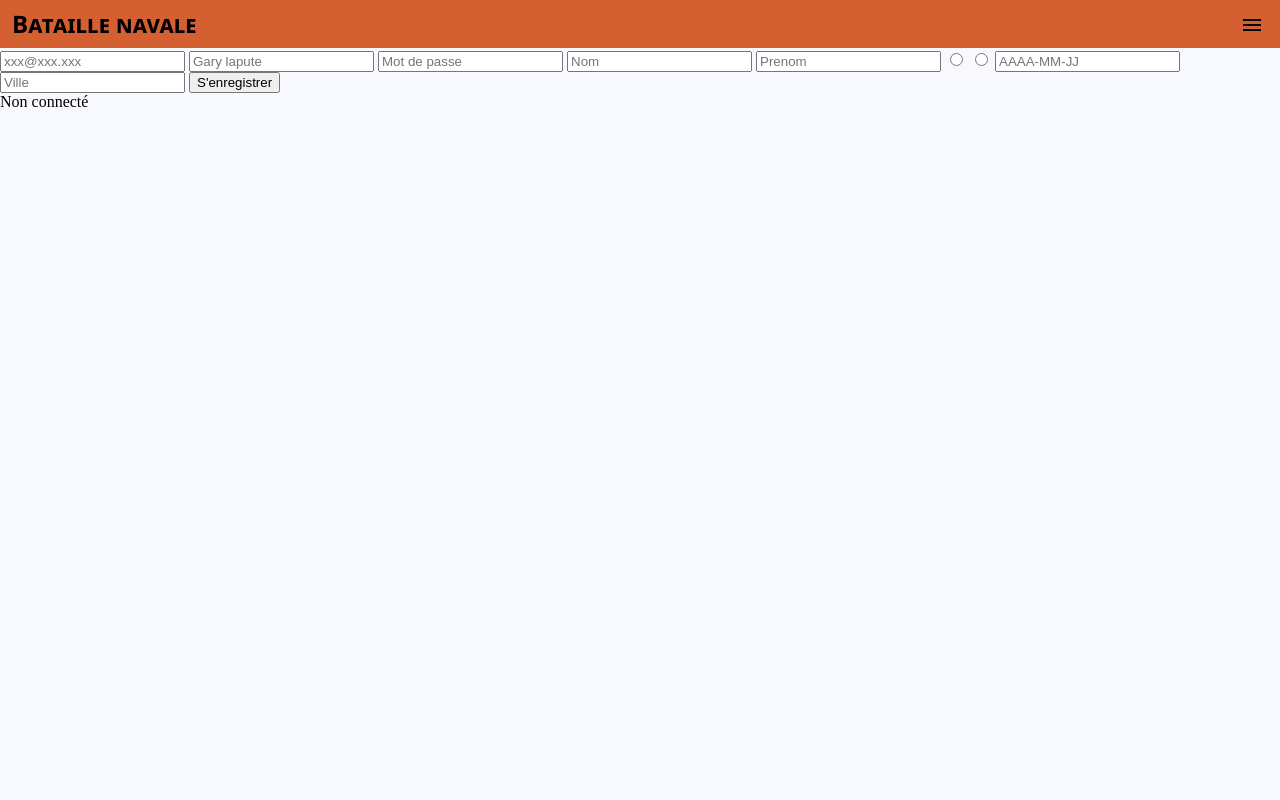
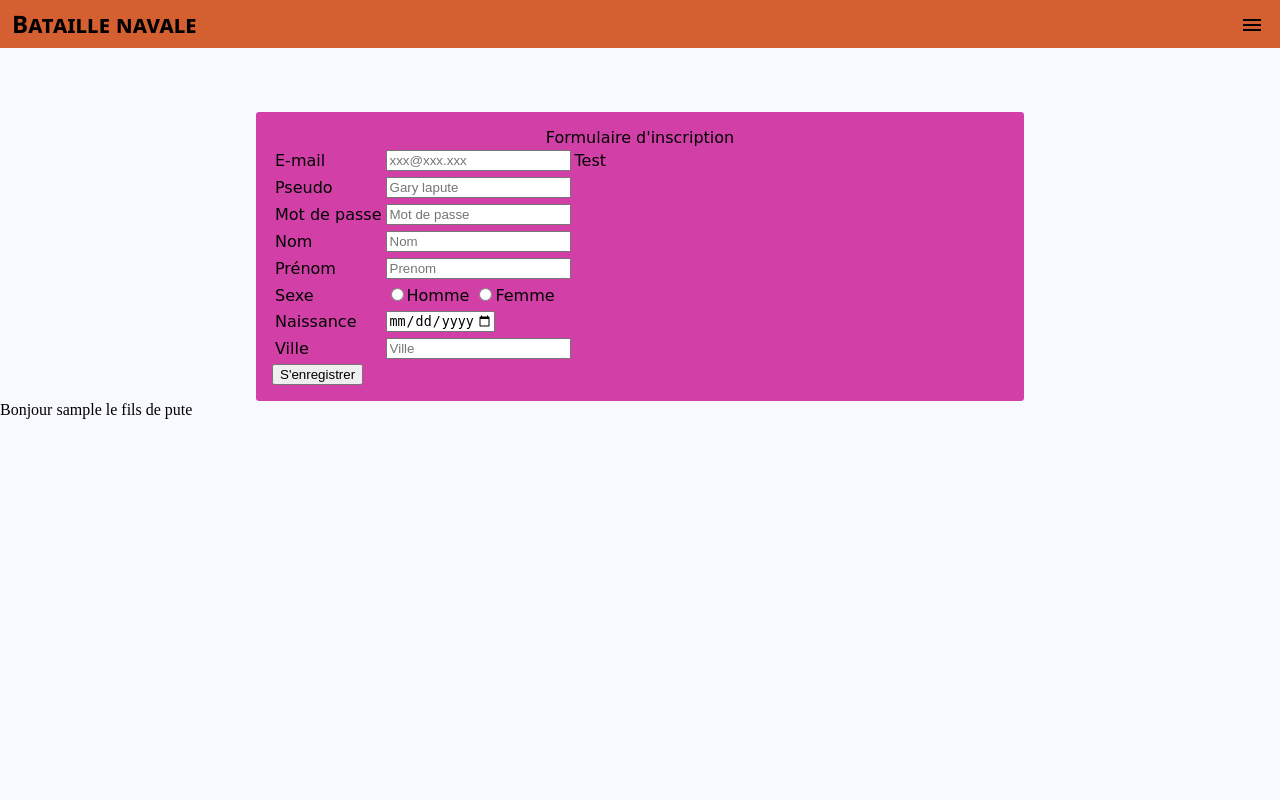
Before and after one commit to lcsdavid/bataille_navale, a PHP site: page /s-inscrire in a window 1280 px wide. Run offline with PHP 8.4, Linux system fonts and the light colour scheme; the visitor is signed in with stand-in values (Sample User, id 1).

Commit message:
Ajouts assez amusant :)

```diff
--- a/jeu/assets/css/mobile.css
+++ b/jeu/assets/css/mobile.css
@@ -5,7 +5,7 @@ body{
 }
 
 header > h1 {
-	margin: 0.6em 0 0 0.5em;
+	margin: 0.5em 0 0 0.5em;
 	font-size: 1.2em;
 }
 
@@ -14,12 +14,6 @@ header > h1 {
 	width: 66%;
 	height: 100%;
 }
-#menu:target {
-	-webkit-transform: -webkit-translateX(-100%);
-	-moz-transform: translateX(-100%);
-	-o-transform: translateX(-100%);
-	transform: translateX(-100%);
-}
 #menu ul  {
 	padding: 0 1em 0 1em;
 }
--- a/jeu/assets/css/style.css
+++ b/jeu/assets/css/style.css
@@ -1,17 +1,21 @@
 @charset "utf-8";
+
+/* Base */
 body {
+	position: absolute;
+	display: block;
 	background: ghostwhite;
 	margin: 0;
+	padding: 0;
 	width: 100%;
 	height: 100%;
-	top: 0px;
 }
 header {
+	display: block;
 	position: fixed;
 	background: #d45f31;
-	display: block;
-	top: 0px;
-	left: 0px;
+	top: 0;
+	left: 0;
 	z-index: 100;
 	font-family: Segoe, "Segoe UI", "DejaVu Sans", "Trebuchet MS", Verdana, sans-serif;
 	height: 3em;
@@ -31,10 +35,20 @@ header > a {
 	padding: 0;
 }
 
+main {
+	position: absolute;
+	display: block;
+	width: 100%;
+	height: auto;
+	margin: 3em 0 0 0;
+	padding: 0;
+}
+
 #menu {
+	position: fixed;
+	display: block;
 	background: #002f46;
-	position: fixed;
-	top: 0px;
+	top: 0;
 	right: -14em;
 	width: 14em;
 	height: 100%;
@@ -45,8 +59,7 @@ header > a {
 	transition: transform 0.5s ease;
 }
 #menu:target {
-	display: block;
-	-webkit-transform: -webkit-translateX(-100%);
+	-webkit-transform: translateX(-100%);
 	-moz-transform: translateX(-100%);
 	-o-transform: translateX(-100%);
 	transform: translateX(-100%);
@@ -70,36 +83,61 @@ header > a {
 	color: #d45f31;
 	display: block;
 	outline: 0;
-	font-family: Gill Sans, Gill Sans MT, Myriad Pro, DejaVu Sans Condensed, Helvetica, Arial," sans-serif";
+	font-family: Gill Sans, Gill Sans MT, Myriad Pro, DejaVu Sans Condensed, Helvetica, Arial, sans-serif;
 	text-decoration: none;
 	text-transform: uppercase;
 }
 
 
 @media screen and (max-width:1280px) {
+
 }
-/*
-Below is the syntax for adding values to the box shadow property
-box-shadow: none|h-shadow v-shadow blur spread color |inset|initial|inherit;
-*/
 
-.boxShadow {
-	/*Chrome, Safari*/
-	-webkit-box-shadow: 6px 6px 12px 8px #ebebeb;
-	/*Firefox*/
-	-moz-box-shadow: 4px 4px 6px 7px #ebebeb;
-	/*Standard Syntax*/
-	box-shadow: 6px 6px 14px 6px #ebebeb;
+/* Register */
+@-webkit-keyframes color_change {
+	0%{background: limegreen;}
+	33%{background: cyan;}
+	66%{background: deeppink;}
+	100%{background: crimson;}
 }
-.textShadow {
-	font: bold 60px arial, sans-serif;
-	background-color: #565656;
-	color: transparent;
-	text-shadow: 2px 2px 3px rgba(255, 255, 255, 0.5);
-	/*Chrome, Safari*/
-	-webkit-background-clip: text;
-	/*Firefox*/
-	-moz-background-clip: text;
-	/*Standard Syntax*/
-	background-clip: text;
+@-moz-keyframes color_change {
+	0%{background: limegreen;}
+	33%{background: cyan;}
+	66%{background: deeppink;}
+	100%{background: crimson;}
 }
+@-o-keyframes color_change {
+	0%{background: limegreen;}
+	33%{background: cyan;}
+	66%{background: deeppink;}
+	100%{background: crimson;}
+}
+@keyframes color_change {
+	0%{background: limegreen;}
+	33%{background: cyan;}
+	66%{background: deeppink;}
+	100%{background: crimson;}
+}
+.register {
+	position: relative;
+	display: block;
+	background: silver;
+	margin: 4em 20% 0 20%;
+	padding: 1em;
+	/*border: solid 2px crimson;*/
+	border-radius: 0.2em;
+	font-family: Comic Sans MS, sans-serif;
+	-webkit-animation: color_change linear 1s infinite alternate;
+	-moz-animation: color_change linear 1s infinite alternate;
+	-o-animation: color_change linear 1s infinite alternate;
+	animation: color_change linear 1s infinite alternate;
+}
+
+.register > span {
+	display: block;
+	margin: 0;
+	padding: 0;
+	width: 100%;
+	text-align: center;
+}
+.register >
--- a/jeu/assets/php/fonction.php
+++ b/jeu/assets/php/fonction.php
@@ -20,6 +20,9 @@ function register($email, $pseudo, $name, $firstname, $gender, $birth, $town, $p
         mysqli_query($connexion, "INSERT INTO Joueur (email, pseudonyme, nom, prenom, sexe, naissance, ville, mdp) VALUES ('".$email."','".$pseudo."','".$name."','".$firstname."','".$gender."','".$birth."','".$town."','".md5($pwd)."')");
         $_SESSION['username'] = $pseudo;
         $_SESSION['timestamp'] = time();
+        return true;
+    } else {
+        return false;
     }
 }
 
--- a/jeu/s-inscrire/register.php
+++ b/jeu/s-inscrire/register.php
@@ -1,4 +1,15 @@
 <!DOCTYPE html>
+<?php
+session_start();
+require_once('../assets/php/init.php');
+require_once('../assets/php/fonction.php');
+$register_accomplished = false;
+if (isset($_POST["register"])) {
+    if (register($_POST['mail'], $_POST['pseudo'], $_POST['nom'], $_POST['prenom'], $_POST['sexe'], $_POST['naissance'], $_POST['ville'], $_POST['pwd'])) {
+        header('Location: ../');
+        $register_accomplished = true;
+    }
+} ?>
 <html lang="fr">
 <head>
     <meta charset="utf-8">
@@ -11,52 +22,95 @@
     <!-- -->
     <meta name="viewport" content="width=device-width, initial-scale=1">
 </head>
-<?php
-require_once('../assets/php/init.php');
-require_once('../assets/php/fonction.php') ?>
 <body>
 <header>
     <h1>Bataille navale</h1>
     <a href="#menu"><img src="../assets/images/menu-toogle.png" alt=""/></a>
 </header>
-
-<form method="POST" action="./register.php" style="margin-top: 50px">
-    <input name="mail" type="text" placeholder="xxx@xxx.xxx">
-    <input name="pseudo" type="text" placeholder="Gary lapute">
-    <input name="pwd" type="password" placeholder="Mot de passe">
-    <input name="nom" type="text" placeholder="Nom">
-    <input name="prenom" type="text" placeholder="Prenom">
-    <input name="sexe" type="radio" value="H" title="Homme">
-    <input name="sexe" type="radio" value="F" title="Femme">
-    <input name="naissance" type="text" placeholder="AAAA-MM-JJ">
-    <input name="ville" type="text" placeholder="Ville">
+<!-- Main -->
+<main>
+    <!-- Formulaire -->
+    <form class="register" method="POST" action="#">
+        <span>Formulaire d'inscription</span>
+        <table>
+            <tr>
+                <td>E-mail</td>
+                <td><input name="mail" type="email" placeholder="xxx@xxx.xxx"></td>
+                <td><?php echo "Test";
+                    if (isset($_POST["register"]))
+                        if (!isset($_POST["mail"]))
+                            echo "L'email est requise !";
+                        else if (!$register_accomplished)
+                            echo "lol";
+                    ?></td>
+            </tr>
+            <tr></tr>
+            <tr>
+                <td>Pseudo</td>
+                <td><input name="pseudo" type="text" placeholder="Gary lapute"></td>
+                <td></td>
+            </tr>
+            <tr></tr>
+            <tr>
+                <td>Mot de passe</td>
+                <td><input name="pwd" type="password" placeholder="Mot de passe"></td>
+                <td></td>
+            </tr>
+            <tr></tr>
+            <tr>
+                <td>Nom</td>
+                <td><input name="nom" type="text" placeholder="Nom"></td>
+                <td></td>
+            </tr>
+            <tr></tr>
+            <tr>
+                <td>Prénom</td>
+                <td><input name="prenom" type="text" placeholder="Prenom"></td>
+                <td></td>
+            </tr>
+            <tr></tr>
+            <tr>
+                <td>Sexe</td>
+                <td>
+                    <input name="gender" type="radio" value="H" title="Homme">Homme
+                    <input name="gender" type="radio" value="F" title="Femme">Femme
+                </td>
+            </tr>
+            <tr></tr>
+            <tr>
+                <td>Naissance</td>
+                <td><input name="birth" type="date"
+                           min="<?php echo date('Y-m-d', strtotime('-100 years')); ?>"
+                           max="<?php echo date('Y-m-d', strtotime('-7 years')); ?>"
+                           placeholder="AAAA-MM-JJ"></td>
+                <td></td>
+            </tr>
+            <tr></tr>
+            <tr>
+                <td>Ville</td>
+                <td><input name="ville" type="text" placeholder="Ville"></td>
+                <td></td>
+            </tr>
+            <tr></tr>
+        </table>
         <input name="register" type="submit" value="S'enregistrer">
     </form>
-
-<?php
-if (isset($_POST["register"])) {
-    register($_POST['mail'], $_POST['pseudo'], $_POST['nom'], $_POST['prenom'], $_POST['sexe'], $_POST['naissance'], $_POST['ville'], $_POST['pwd']);
-}
-?>
-
-<span style="color: black;"> <?php
-    if(isset($_SESSION['username'])) {
-        echo "Bonjour ".$_SESSION['username']." le fils de pute";
+    <span>
+            <?php if (isset($_SESSION['username'])) {
+                echo "Bonjour " . $_SESSION['username'] . " le fils de pute";
             } else {
                 echo "Non connecté";
             } ?>
         </span>
-
+</main>
 <!-- Footer -->
 <footer></footer>
-
 <!-- Menu -->
 <nav id="menu">
     <a href="#">X</a>
     <ul>
         <li><a href="../">Accueil</a></li>
-        <?php
-        if(isset($_SESSION['username'])) {
+        <?php if (isset($_SESSION['username'])) {
             echo "<li><a href='../mon-compte'>Mon compte</a></li>";
             echo "<li><a href='../partie'>Partie</a></li>";
             echo "<li><a href='../statistique'>Statistique</a></li>";
@@ -65,8 +119,7 @@ if (isset($_POST["register"])) {
         } else {
             echo "<li><a href='../se-connecter'>Se connecter</a></li>";
             echo "<li><a href='../s-inscrire'>S'inscrire</a></li>";
-        }
-        ?>
+        } ?>
         <li><a href="../a-propos">A propos</a></li>
     </ul>
 </nav>
```
Also changed, not shown: jeu/accueil.php (+5 -5 lines), jeu/se-connecter/login.php (+21 -18 lines). Lines whose indentation alone changed are shown as unchanged.
